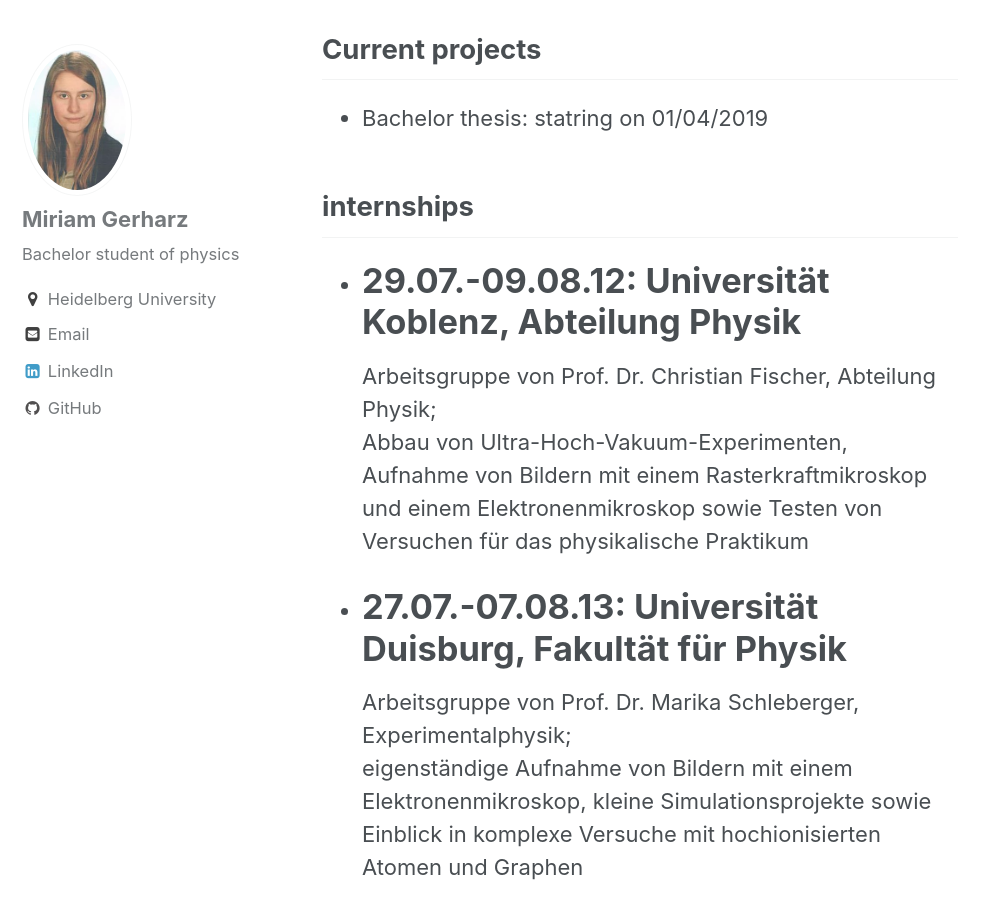
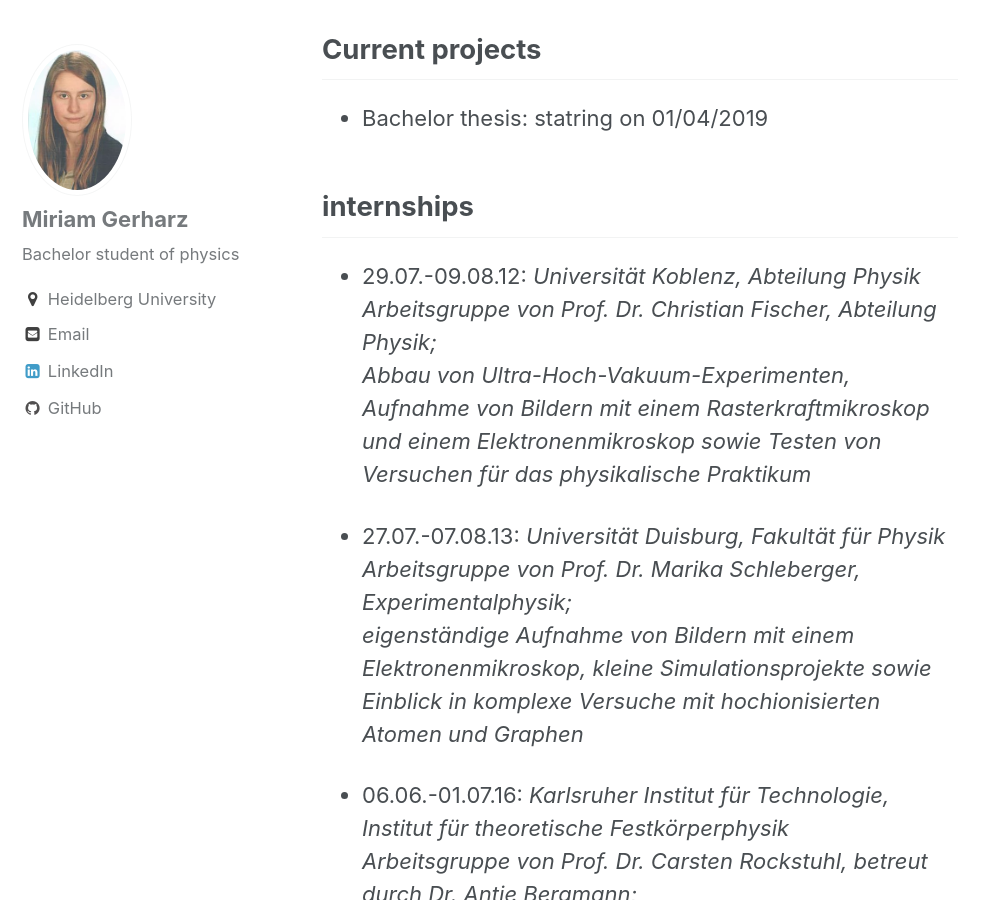
Before and after one commit to MiriamG97/Miriam-Gerharz.github.io, a Jekyll site: the page built from _pages/projects.md, in a window 1280 px wide and 900 px high, scrolled down 218 px. Shown: the whole window, without its empty margins (0-998 px from the left). Built offline with Jekyll 4.4.1, drawn with Linux system fonts in a browser that asks for light colours; some of the changed text lies outside the part shown.

Commit message:
Update projects.md

```diff
--- a/_pages/projects.md
+++ b/_pages/projects.md
@@ -8,16 +8,16 @@ permalink: /projects/
 * Bachelor thesis: statring on 01/04/2019
 
 ## internships
-* # 29.07.-09.08.12: Universität Koblenz, Abteilung Physik <br>
+*  29.07.-09.08.12: <i>Universität Koblenz, Abteilung Physik <i> <br>
     Arbeitsgruppe von Prof. Dr. Christian Fischer, Abteilung Physik; <br>
     Abbau von Ultra-Hoch-Vakuum-Experimenten, Aufnahme von Bildern mit einem Rasterkraftmikroskop und einem Elektronenmikroskop sowie Testen von Versuchen für das
     physikalische Praktikum
 
-* # 27.07.-07.08.13: Universität Duisburg, Fakultät für Physik <br>
+* 27.07.-07.08.13: <i>Universität Duisburg, Fakultät für Physik <i> <br>
     Arbeitsgruppe von Prof. Dr. Marika Schleberger, Experimentalphysik; <br>
     eigenständige Aufnahme von Bildern mit einem Elektronenmikroskop, kleine Simulationsprojekte sowie Einblick in komplexe Versuche mit hochionisierten Atomen und Graphen
 
-* # 06.06.-01.07.16: Karlsruher Institut für Technologie, Institut für theoretische Festkörperphysik <br>
+* 06.06.-01.07.16: <i> Karlsruher Institut für Technologie, Institut für theoretische Festkörperphysik <i> <br>
     Arbeitsgruppe von Prof. Dr. Carsten Rockstuhl, betreut durch Dr. Antje Bergmann; <br>
 komplexe Versuchsreihe zur Vermessung eines Lasers (Ergebnisse flossen in ein Pa-
 per ein) sowie Justage eines Michelson-Interferometers mit integriertem Fabry-Pérot-
```
